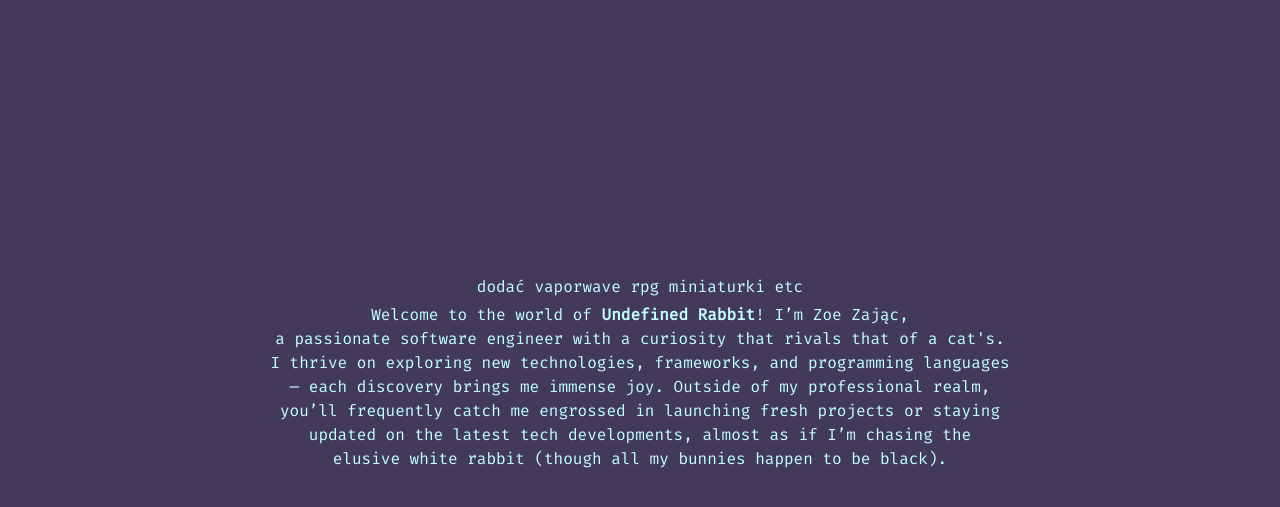
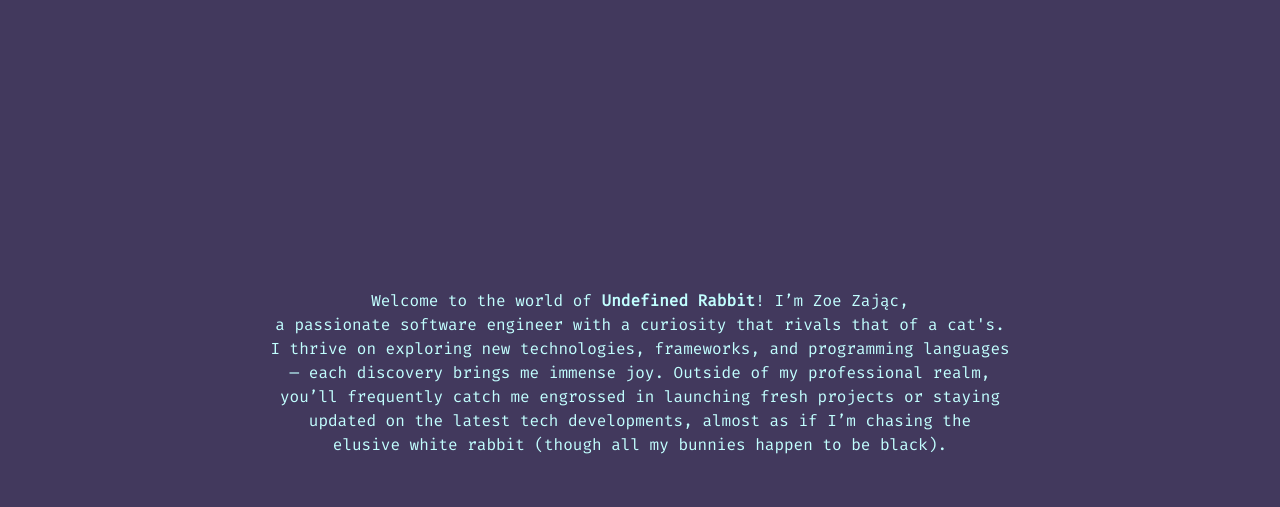
Before and after one commit to undefinedrabb-it/undefinedrabb.it, an Astro site: page /about in a window 1280 px wide. Shown: the part 71-578 px from the top of the page. Built offline with nearby package versions, Linux system fonts and the light colour scheme; Astro itself is replaced by a stand-in of ours.

Commit message:
Comment, comment in about

```diff
--- a/src/pages/about.astro
+++ b/src/pages/about.astro
@@ -10,7 +10,7 @@ const showWip = false;
   showWip={showWip}
 >
 
-  dodać vaporwave rpg miniaturki etc
+  <!-- dodać vaporwave rpg miniaturki etc -->
   <section class="text-center">
     Welcome to the world of <strong>Undefined Rabbit</strong>! I’m Zoe Zając, <br
     />
```
